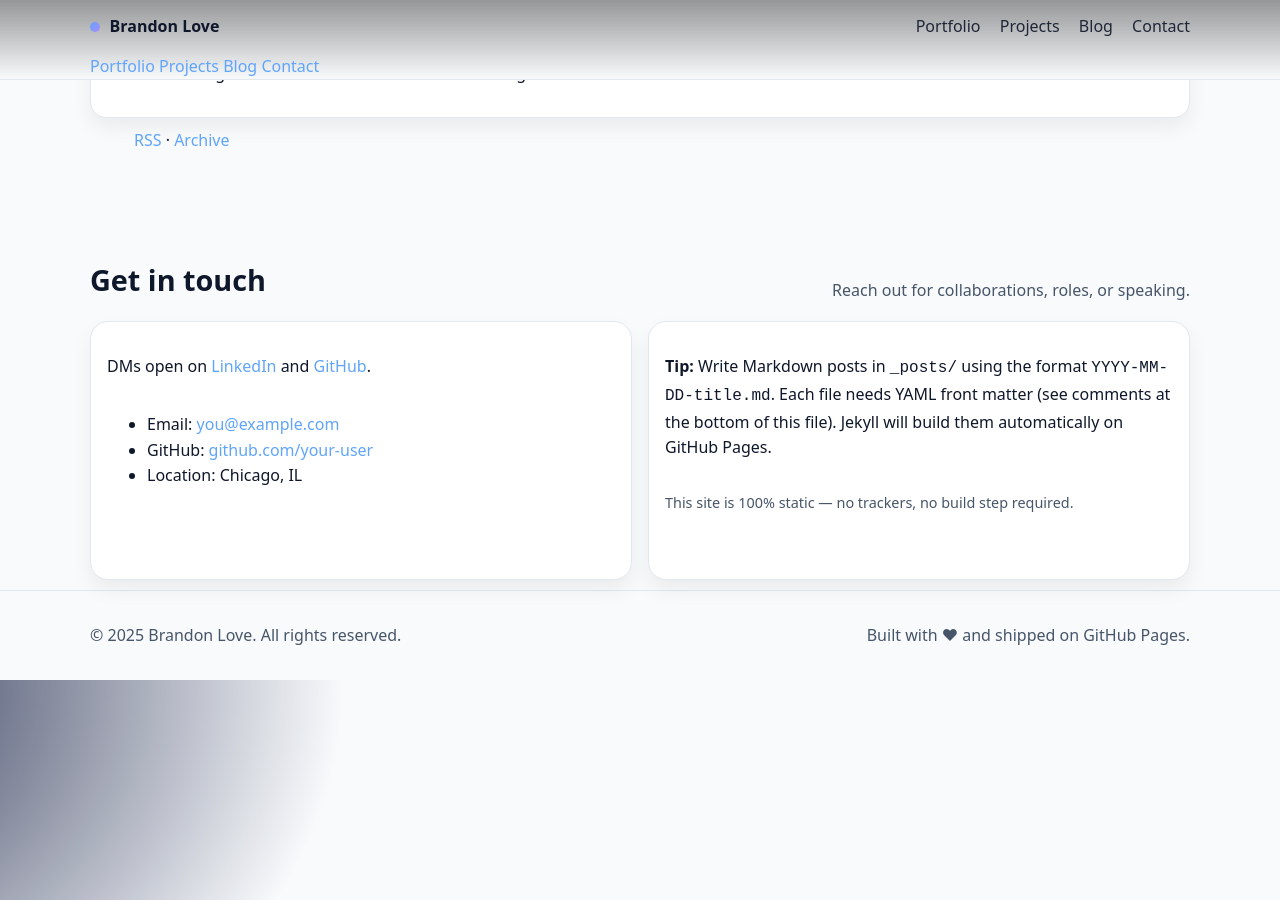
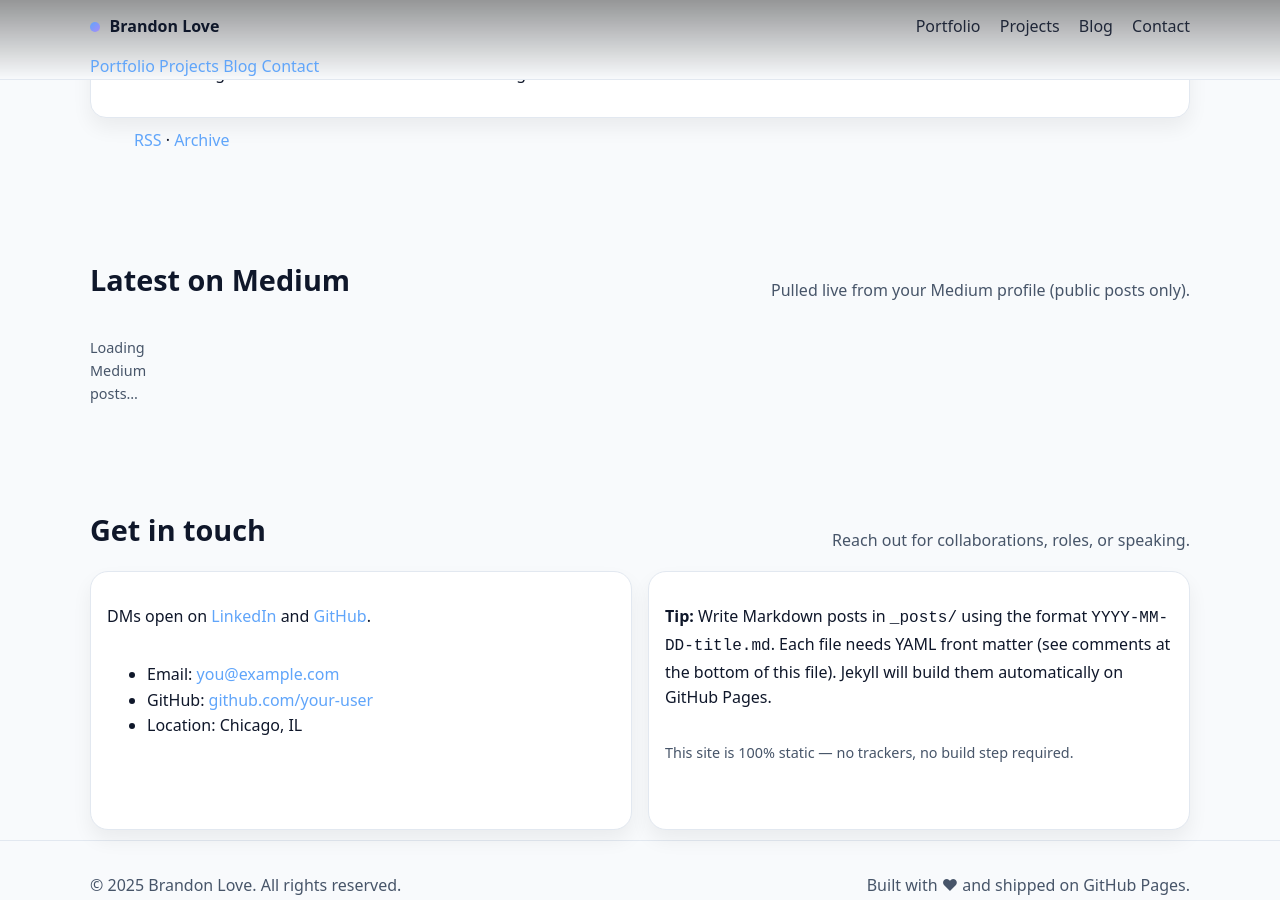
Before and after one commit to Love2150/Love2150.github.io, a Jekyll site: the page built from index.html, in a window 1280 px wide and 900 px high, scrolled down 2045 px. Built offline with Jekyll 4.4.1, drawn with Linux system fonts in a browser that asks for light colours; a script that is not in the unit is left out; part of the change alters nothing that is shown.

Commit message:
Update index.html

```diff
--- a/index.html
+++ b/index.html
@@ -241,6 +241,17 @@ title: "Brandon Love — Portfolio"
       <p class="container" style="margin-top:10px"><a href="/feed.xml">RSS</a> · <a href="/archive/">Archive</a></p>
     </section>
 
+    <!-- Medium Embed (auto-loads latest posts via RSS) -->
+    <section id="medium" class="container" data-medium-resource="https://medium.com/@your-medium-username">
+      <div class="section-head">
+        <h2>Latest on Medium</h2>
+        <p>Pulled live from your Medium profile (public posts only).</p>
+      </div>
+      <div id="medium-feed" class="grid">
+        <p class="meta">Loading Medium posts…</p>
+      </div>
+    </section>
+
     <!-- Contact / Footer CTA -->
     <section id="contact" class="container">
       <div class="section-head">
@@ -293,6 +304,44 @@ title: "Brandon Love — Portfolio"
         c.style.display = !q || hay.includes(q) ? '' : 'none';
       });
     });
+  </script>
+
+  <!-- Medium embed loader (active) -->
+  <script defer src="https://medium-widget.pixelpoint.io/widget.js"></script>
+  <script>
+    (function(){
+      function initMedium() {
+        var container = document.getElementById('medium-feed');
+        if(!container){ return; }
+        var section = document.getElementById('medium');
+        var resource = section?.getAttribute('data-medium-resource') || 'https://medium.com/@brandonlove2150';
+        if(!/^https:\/\/(medium\.com\/(?:@|publication)|[a-z0-9-]+\.medium\.com)/i.test(resource)){
+          container.innerHTML = '<p class="meta">Set a valid Medium URL in <code>data-medium-resource</code> (e.g., <code>https://medium.com/@your-handle</code> or <code>https://yourpub.medium.com</code>).</p>';
+          return;
+        }
+        if(!window.MediumWidget){
+          // Try again in a tick if the script hasn't loaded yet
+          return setTimeout(initMedium, 250);
+        }
+        try{
+          MediumWidget.Init({
+            renderTo: '#medium-feed',
+            params: {
+              resource: resource,
+              postsPerLine: 3,
+              limit: 6,
+              picture: 'big',
+              fields: ['description','claps','publishAt'],
+              ratio: 'landscape'
+            }
+          });
+        } catch (e) {
+          container.innerHTML = '<p class="meta">Could not load Medium posts. Verify your handle URL, make sure posts are public, and reload.</p>';
+          console.warn('Medium embed error:', e);
+        }
+      }
+      window.addEventListener('load', initMedium);
+    })();
   </script>
 
   <!--
@@ -350,7 +399,39 @@ title: "Brandon Love — Portfolio"
       {% endfor %}
     </ul>
   </main>
-  </body></html>
+
+  <script defer src="https://medium-widget.pixelpoint.io/widget.js"></script>
+  <script>
+    // Replace with your Medium profile or publication URL
+    const MEDIUM_RESOURCE = 'https://medium.com/@your-medium-username';
+
+    function initMedium() {
+      try {
+        if (!window.MediumWidget) throw new Error('Widget library not loaded');
+        MediumWidget.Init({
+          renderTo: '#medium-feed',
+          params: {
+            resource: MEDIUM_RESOURCE,    // e.g. 'https://medium.com/@shinyhunter' or 'https://yourpub.medium.com'
+            postsPerLine: 3,
+            limit: 6,
+            picture: 'big',
+            fields: ['description','claps','publishAt'],
+            ratio: 'landscape'
+          }
+        });
+      } catch (err) {
+        const el = document.querySelector('#medium-feed');
+        if (el) {
+          el.innerHTML = '<p class="meta">Could not load Medium posts. Check your handle URL, make sure posts are public, and try again.</p>';
+        }
+        console.warn('Medium embed error:', err);
+      }
+    }
+    // Run after page fully loads to avoid race conditions
+    window.addEventListener('load', initMedium);
+  </script>
+</body>
+</html>
 
   NOTES
   - Because this file now has YAML front matter at the top, Jekyll will process
```
